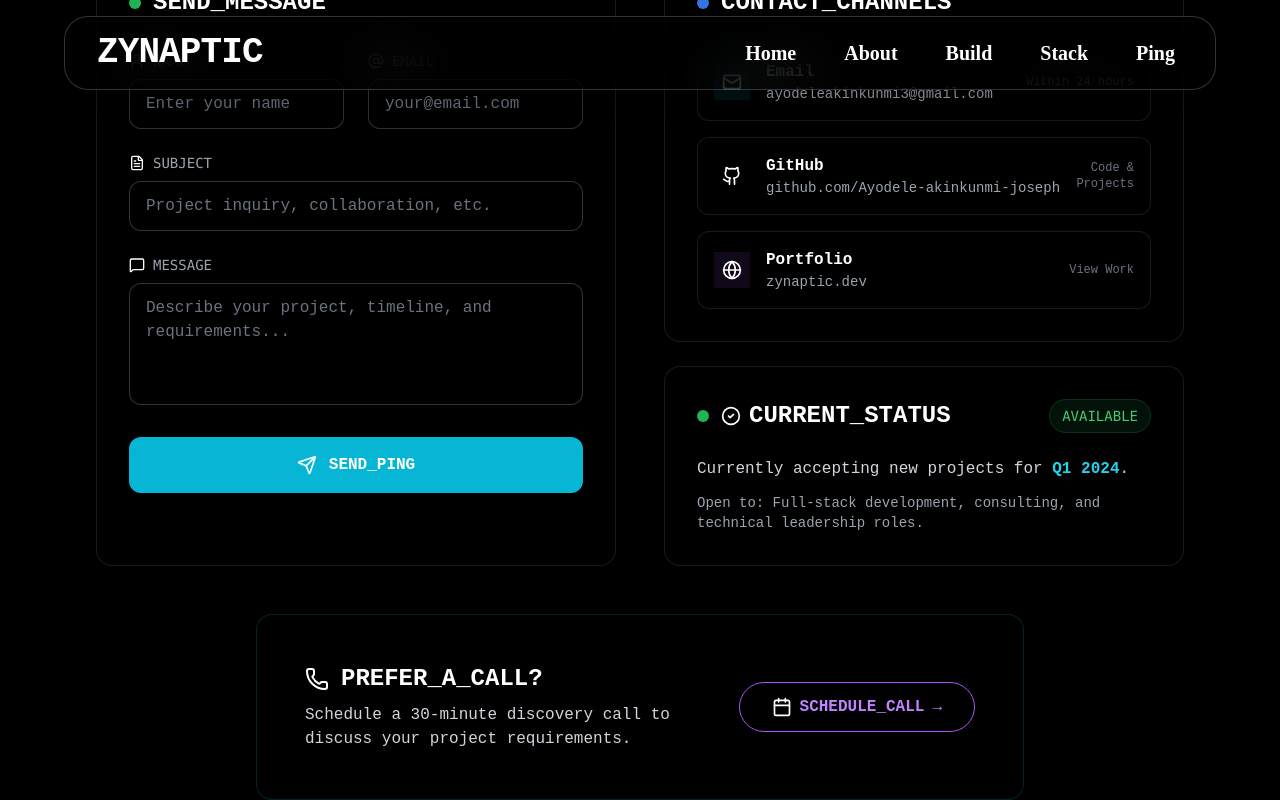
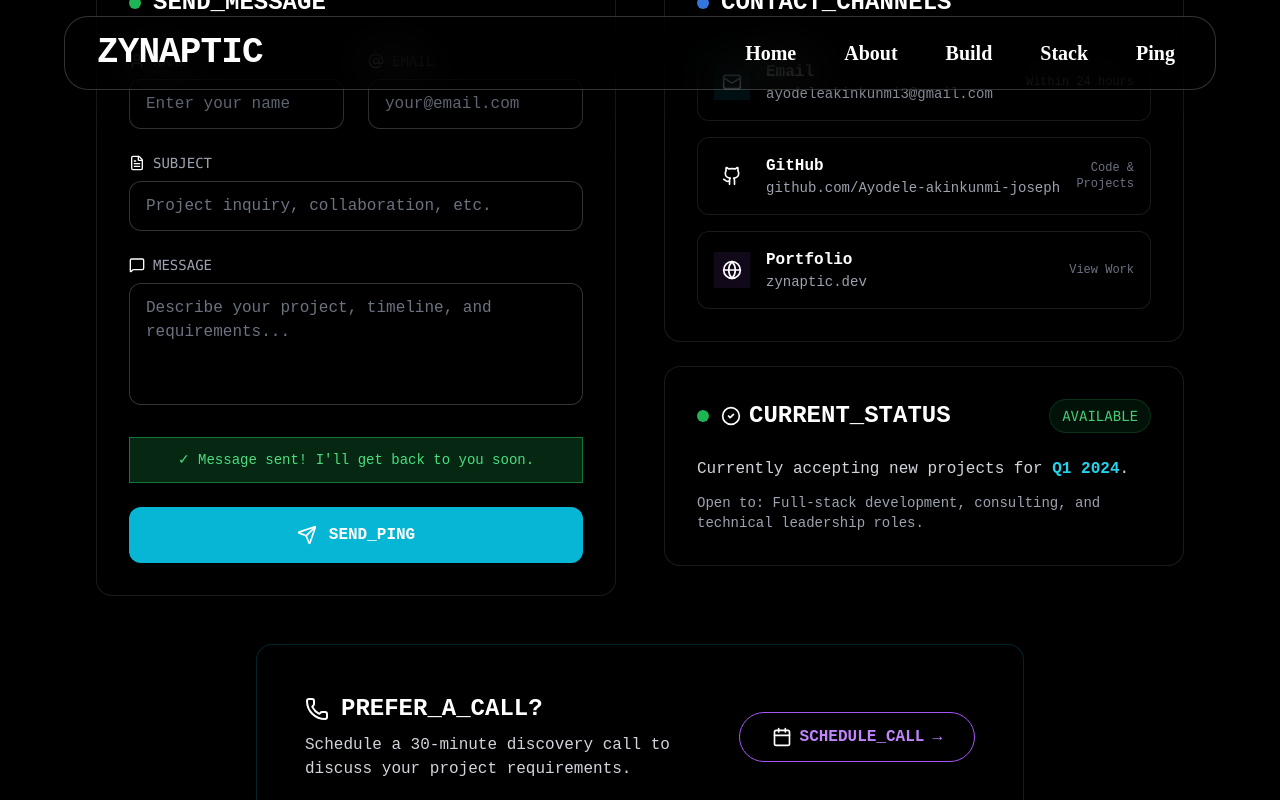
Before and after one commit to Ayodele-akinkunmi-joseph/Zynaptic-, a React (Vite) app: page / in a window 1280 px wide. Both pictures are taken after typing "Sample", "name@example.com", "Sample", "Sample" into the empty fields and a click on the button "SEND_PING". Shown: the part 7734-8534 px from the top of the page. Built offline with nearby package versions, Linux system fonts and the light colour scheme.

Commit message:
Update Ping.jsx

```diff
--- a/src/components/Ping.jsx
+++ b/src/components/Ping.jsx
@@ -11,11 +11,41 @@ const Ping = () => {
     message: "",
   });
 
-  const handleSubmit = (e) => {
+  const [isSubmitting, setIsSubmitting] = useState(false);
+  const [submitStatus, setSubmitStatus] = useState(null);
+
+  const handleSubmit = async (e) => {
     e.preventDefault();
-    console.log("Form submitted:", formData);
-    alert("Message sent! I'll get back to you soon.");
-    setFormData({ name: "", email: "", subject: "", message: "", });
+    setIsSubmitting(true);
+
+    // Create form data for Netlify
+    const formDataToSend = new FormData();
+    formDataToSend.append('form-name', 'contact');
+    formDataToSend.append('name', formData.name);
+    formDataToSend.append('email', formData.email);
+    formDataToSend.append('subject', formData.subject);
+    formDataToSend.append('message', formData.message);
+
+    try {
+      const response = await fetch('/', {
+        method: 'POST',
+        headers: { 'Content-Type': 'application/x-www-form-urlencoded' },
+        body: new URLSearchParams(formDataToSend).toString()
+      });
+
+      if (response.ok) {
+        setSubmitStatus('success');
+        setFormData({ name: "", email: "", subject: "", message: "" });
+        setTimeout(() => setSubmitStatus(null), 5000);
+      } else {
+        setSubmitStatus('error');
+      }
+    } catch (error) {
+      console.error('Form submission error:', error);
+      setSubmitStatus('error');
+    } finally {
+      setIsSubmitting(false);
+    }
   };
 
   const contactMethods = [
@@ -25,7 +55,7 @@ const Ping = () => {
       icon: <Mail className="w-4 h-4 sm:w-5 sm:h-5 text-white" />,
       color: "cyan",
       response: "Within 24 hours",
-      link: "mailto:jakinorymnexus@gmail.com "
+      link: "mailto:jakinorymnexus@gmail.com"
     },
     {
       type: "GitHub",
@@ -94,14 +124,23 @@ const Ping = () => {
 
         <div className="grid grid-cols-1 lg:grid-cols-2 gap-4 sm:gap-6 md:gap-8 lg:gap-10 xl:gap-12 px-2 sm:px-4">
 
-          {/* Contact Form */}
+          {/* Contact Form - Netlify Form */}
           <div className="glass-card rounded-xl sm:rounded-2xl p-4 sm:p-5 md:p-6 lg:p-7 xl:p-8 border border-white/10">
             <div className="flex items-center gap-2 sm:gap-3 mb-4 sm:mb-5 md:mb-6 lg:mb-7 xl:mb-8">
               <div className="w-2 h-2 sm:w-3 sm:h-3 bg-green-500 rounded-full animate-pulse"></div>
               <h2 className="text-lg sm:text-xl md:text-2xl font-bold text-white">SEND_MESSAGE</h2>
             </div>
 
-            <form onSubmit={handleSubmit} className="space-y-4 sm:space-y-5 md:space-y-6">
+            {/* Netlify Form - Added hidden form-name field */}
+            <form
+              name="contact"
+              method="POST"
+              data-netlify="true"
+              onSubmit={handleSubmit}
+              className="space-y-4 sm:space-y-5 md:space-y-6"
+            >
+              <input type="hidden" name="form-name" value="contact" />
+
               <div className="grid grid-cols-1 sm:grid-cols-2 gap-3 sm:gap-4 md:gap-5 lg:gap-6">
                 <div className="space-y-1 sm:space-y-2">
                   <label className="text-xs sm:text-sm text-gray-400 font-mono flex items-center gap-1 sm:gap-2">
@@ -110,6 +149,7 @@ const Ping = () => {
                   </label>
                   <input
                     type="text"
+                    name="name"
                     required
                     value={formData.name}
                     onChange={(e) => setFormData({...formData, name: e.target.value})}
@@ -125,6 +165,7 @@ const Ping = () => {
                   </label>
                   <input
                     type="email"
+                    name="email"
                     required
                     value={formData.email}
                     onChange={(e) => setFormData({...formData, email: e.target.value})}
@@ -141,6 +182,7 @@ const Ping = () => {
                 </label>
                 <input
                   type="text"
+                  name="subject"
                   required
                   value={formData.subject}
                   onChange={(e) => setFormData({...formData, subject: e.target.value})}
@@ -149,43 +191,13 @@ const Ping = () => {
                 />
               </div>
 
-              {/* <div className="space-y-1 sm:space-y-2">
-                <label className="text-xs sm:text-sm text-gray-400 font-mono flex items-center gap-1 sm:gap-2">
-                  <AlertCircle className="w-3 h-3 sm:w-4 sm:h-4 text-white" />
-                  PRIORITY_LEVEL
-                </label>
-                <div className="flex flex-wrap gap-2 sm:gap-3">
-                  {[
-                    { value: "low", label: "Low", color: "green" },
-                    { value: "normal", label: "Normal", color: "cyan" },
-                    { value: "high", label: "High", color: "orange" },
-                    { value: "urgent", label: "Urgent", color: "red" }
-                  ].map((level) => (
-                    <button
-                      key={level.value}
-                      type="button"
-                      onClick={() => setFormData({...formData, priority: level.value})}
-                      className={`px-3 py-1.5 sm:px-4 sm:py-2 rounded-lg border text-xs sm:text-sm font-mono transition-all flex items-center gap-1 sm:gap-2 ${
-                        formData.priority === level.value
-                          ? `bg-${level.color}-500/20 border-${level.color}-500 text-${level.color}-400`
-                          : 'bg-black/30 border-white/20 text-gray-400 hover:border-cyan-400/50'
-                      }`}
-                    >
-                      {formData.priority === level.value && (
-                        <div className={`w-1.5 h-1.5 sm:w-2 sm:h-2 rounded-full bg-${level.color}-400 animate-pulse`}></div>
-                      )}
-                      {level.label}
-                    </button>
-                  ))}
-                </div>
-              </div> */}
-
               <div className="space-y-1 sm:space-y-2">
                 <label className="text-xs sm:text-sm text-gray-400 font-mono flex items-center gap-1 sm:gap-2">
                   <MessageSquare className="w-3 h-3 sm:w-4 sm:h-4 text-white" />
                   MESSAGE
                 </label>
                 <textarea
+                  name="message"
                   required
                   rows={4}
                   value={formData.message}
@@ -195,17 +207,35 @@ const Ping = () => {
                 />
               </div>
 
+              {/* Status Message */}
+              {submitStatus === 'success' && (
+                <div className="p-3 bg-green-500/20 border border-green-500/50 rounded-lg text-green-400 text-sm text-center">
+                  ✓ Message sent! I'll get back to you soon.
+                </div>
+              )}
+
+              {submitStatus === 'error' && (
+                <div className="p-3 bg-red-500/20 border border-red-500/50 rounded-lg text-red-400 text-sm text-center">
+                  ✗ Something went wrong. Please try again or email directly.
+                </div>
+              )}
+
               <button
                 type="submit"
-                className="w-full py-3 sm:py-3.5 md:py-4 bg-cyan-500 text-white font-bold rounded-lg sm:rounded-xl hover:shadow-lg hover:shadow-cyan-500/30 transition-all duration-300 hover:scale-[1.02] flex items-center justify-center gap-2 sm:gap-3 group"
+                disabled={isSubmitting}
+                className={`w-full py-3 sm:py-3.5 md:py-4 bg-cyan-500 text-white font-bold rounded-lg sm:rounded-xl hover:shadow-lg hover:shadow-cyan-500/30 transition-all duration-300 hover:scale-[1.02] flex items-center justify-center gap-2 sm:gap-3 group ${
+                  isSubmitting ? 'opacity-50 cursor-not-allowed' : ''
+                }`}
               >
                 <Send className="w-4 h-4 sm:w-5 sm:h-5 text-white group-hover:translate-x-1 transition-transform" />
-                <span className="text-sm sm:text-base">SEND_PING</span>
+                <span className="text-sm sm:text-base">
+                  {isSubmitting ? 'SENDING...' : 'SEND_PING'}
+                </span>
               </button>
             </form>
           </div>
 
-          {/* Contact Info Sidebar */}
+          {/* Contact Info Sidebar - Rest remains the same */}
           <div className="space-y-4 sm:space-y-5 md:space-y-6">
             {/* Contact Channels */}
             <div className="glass-card rounded-xl sm:rounded-2xl p-4 sm:p-5 md:p-6 lg:p-7 xl:p-8 border border-white/10">
@@ -241,33 +271,6 @@ const Ping = () => {
                 ))}
               </div>
             </div>
-
-            {/* Response Timeline
-            <div className="glass-card rounded-xl sm:rounded-2xl p-4 sm:p-5 md:p-6 lg:p-7 xl:p-8 border border-white/10">
-              <div className="flex items-center gap-2 sm:gap-3 mb-4 sm:mb-5 md:mb-6">
-                <div className="w-2 h-2 sm:w-3 sm:h-3 bg-orange-500 rounded-full animate-pulse"></div>
-                <h2 className="text-lg sm:text-xl md:text-2xl font-bold text-white flex items-center gap-1 sm:gap-2">
-                  <Clock className="w-4 h-4 sm:w-5 sm:h-5 text-white" />
-                  RESPONSE_TIMELINE
-                </h2>
-              </div>
-
-              <div className="space-y-3 sm:space-y-4">
-                {[
-                  { priority: "Normal Priority", time: "24-48 hours", color: "cyan" },
-                  { priority: "High Priority", time: "12-24 hours", color: "orange" },
-                  { priority: "Urgent", time: "2-6 hours", color: "red" }
-                ].map((item) => (
-                  <div key={item.priority} className="flex flex-col sm:flex-row sm:items-center justify-between p-3 sm:p-4 backdrop-blur-sm bg-black/30 border border-white/10 rounded-lg sm:rounded-xl hover:border-cyan-400/30 transition-all gap-2 sm:gap-0">
-                    <div className="flex items-center gap-2 sm:gap-3">
-                      <div className={`w-1.5 h-1.5 sm:w-2 sm:h-2 rounded-full bg-${item.color}-500 animate-pulse`}></div>
-                      <span className="text-sm sm:text-base text-gray-300">{item.priority}</span>
-                    </div>
-                    <span className={`text-${item.color}-400 font-mono font-bold text-sm sm:text-base`}>{item.time}</span>
-                  </div>
-                ))}
-              </div>
-            </div> */}
 
             {/* Current Status */}
             <div className="glass-card rounded-xl sm:rounded-2xl p-4 sm:p-5 md:p-6 lg:p-7 xl:p-8 border border-white/10">
```
